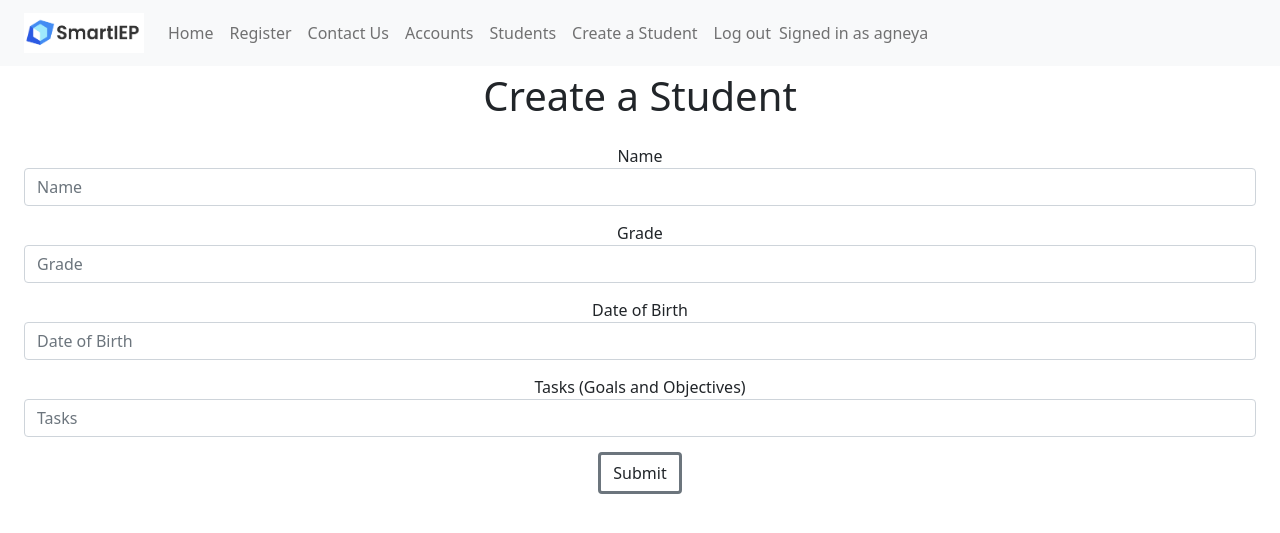
After one commit to Vort3xed/SmartIEPV1, a Flask app: page /createstudent in a window 1280 px wide. The commit adds this page. Shown: the top 533 px of the page. Run offline with Flask 3, Linux system fonts and the light colour scheme; a user stored in the database is signed in.

Commit message:
implemented create student
will create edit student next

```diff
--- a/app.py
+++ b/app.py
@@ -61,6 +61,25 @@ def accounts():
 def students():
 	students = Students.query.all()
 	return render_template('students.html',students=students)
+
+@main.route("/createstudent", methods=('GET', 'POST'))
+@login_required
+def createstudent():
+	if request.method == 'POST':
+		name = request.form["stuname"]
+		grade = request.form["stugrade"]
+		dateofbirth = request.form["studob"]
+		tasks = request.form["stutasks"]
+
+		user = Students.query.filter_by(name=name).first()
+		if user:
+			flash('Student already exists')
+			return(render_template("createstudent.html"))
+		created_student = Students(name=name,grade=grade,dateofbirth=dateofbirth,tasks=tasks)
+		db.session.add(created_student)
+		db.session.commit()
+	return(render_template("createstudent.html"))
+
 
 @auth.route("/signin", methods=('GET', 'POST'))
 def signin():
--- /dev/null
+++ b/templates/createstudent.html
@@ -0,0 +1,68 @@
+<!DOCTYPE html>
+<html lang="en">
+    <head>
+
+        <style>
+            .form-group {
+                margin-top:15px;
+            }
+        </style>
+
+        <title>SmartIEP</title>
+        <link href="https://cdn.jsdelivr.net/npm/bootstrap@5.0.2/dist/css/bootstrap.min.css" rel="stylesheet">
+        <link rel="icon" type="image/x-icon" href="static\smallsmartieplogo.png">
+    </head>
+
+    <header>
+        {% include 'nav.html' %}
+    </header>
+
+    <body>
+        &nbsp;
+        <h1 class="mt-5" style="text-align: center">
+            Create a Student
+        </h1>
+        <div class="m-4">
+            <form class="mt-2" style="text-align: center" method = "post" action="/createstudent">
+                <!-- <div class="form-group">
+                    <label for="stuid">I.D.</label>
+                    <input class="form-control" name="stuid" id="stuid"
+                        placeholder="I.D.">
+                </div> -->
+                <div class="form-group">
+                    <label for="stuname">Name</label>
+                    <input class="form-control" name="stuname" id="stuname"
+                        placeholder="Name">
+                </div>
+                <div class="form-group">
+                    <label for="stugrade">Grade</label>
+                    <input class="form-control" name="stugrade" id="stugrade"
+                        placeholder="Grade">
+                </div>
+                <div class="form-group">
+                    <label for="studob">Date of Birth</label>
+                    <input class="form-control" name="studob" id="studob"
+                        placeholder="Date of Birth">
+                </div>
+                <div class="form-group">
+                    <label for="stutasks">Tasks (Goals and Objectives)</label>
+                    <input class="form-control" name="stutasks" id="stutasks"
+                        placeholder="Tasks">
+                </div>
+                <div class="form-group">
+                    <button type="submit" class="btn btn-default border border-secondary border-3">Submit</button>
+                </div>
+            </form>
+        </div>
+
+        {% with messages = get_flashed_messages() %}
+            {% if messages %}
+                <div class="notification is-danger border border-secondary border-3" style="width: 50%; position: absolute; top: 75%; left: 50%; transform: translate(-50%, -50%); text-align: center;">
+                    {{ messages[0] }}. Go to <a href="/">login page</a>.
+                </div>
+            {% endif %}
+        {% endwith %}
+        <script
+            src="https://cdn.jsdelivr.net/npm/bootstrap@5.0.2/dist/js/bootstrap.bundle.min.js"></script>
+    </body>
+</html>
--- a/templates/nav.html
+++ b/templates/nav.html
@@ -22,6 +22,9 @@
           <a class="nav-link" href="/students">Students</a>
         </li>
         <li class="nav-item">
+          <a class="nav-link" href="/createstudent">Create a Student</a>
+        </li>
+        <li class="nav-item">
           <a class="nav-link" href="/logout">Log out</a>
         </li>
         <span class="navbar-text navbar-right">
--- a/templates/students.html
+++ b/templates/students.html
@@ -37,7 +37,7 @@
             {% for student in students %}
                 <div class="m-4 border border-primary rounded">
                     <ul>
-                        <li>#{{ student.account_id }}</li>
+                        <li>#{{ student.student_id }}</li>
                         <li>{{ student.name }}</li>
                         <li>{{ student.grade }}</li>
                         <li>{{ student.dateofbirth }}</li>
```
Also changed, not shown: instance/people.db.
